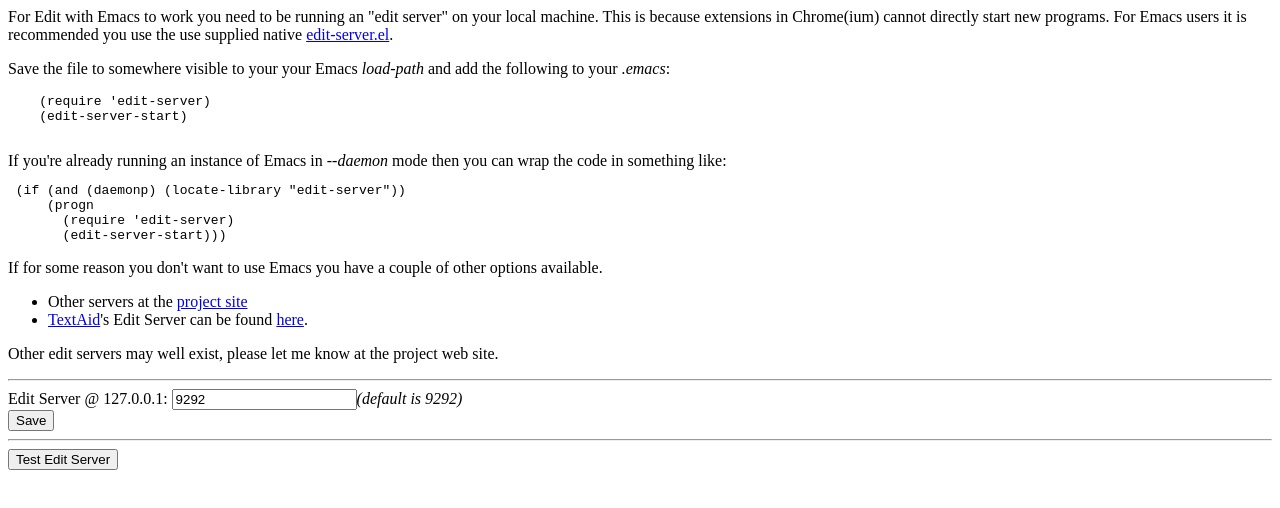
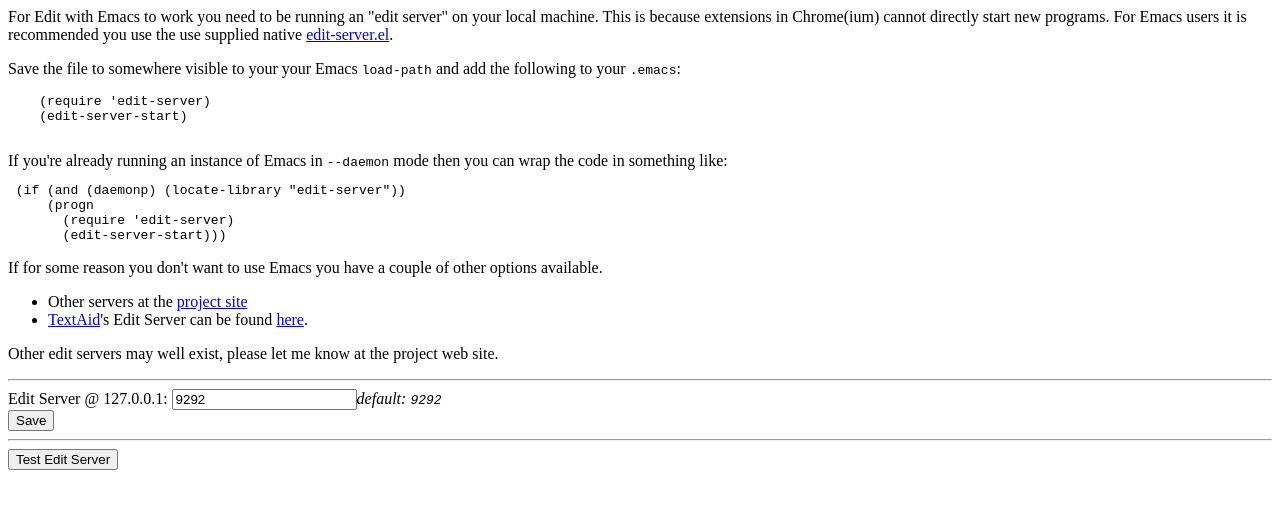
Before and after one commit to stsquad/emacs_chrome, a plain HTML site: page options.html in a window 1280 px wide. Drawn offline with Linux system fonts and the light colour scheme.

Commit message:
don't use <em> where <code> fits better, e.g. when mentioning emacs variables

```diff
--- a/options.html
+++ b/options.html
@@ -7,12 +7,12 @@ your local machine. This is because extensions in Chrome(ium) cannot
 directly start new programs. For Emacs users it is recommended you use the use supplied native
 <a href="servers/edit-server.el">edit-server.el</a>.
 <p>
-Save the file to somewhere visible to your your Emacs <em>load-path</em> and add the following to your <em>.emacs</em>:
+Save the file to somewhere visible to your your Emacs <code>load-path</code> and add the following to your <code>.emacs</code>:
   <pre>
     (require 'edit-server)
     (edit-server-start)
   </pre>
-If you're already running an instance of Emacs in <em>--daemon</em> mode then you can wrap the code in something like:
+If you're already running an instance of Emacs in <code>--daemon</code> mode then you can wrap the code in something like:
 <pre>
  (if (and (daemonp) (locate-library "edit-server"))
      (progn
@@ -32,7 +32,7 @@ Other edit servers may well exist, please let me know at the project web site.
 <p>
 <hr>
 Edit Server @ 127.0.0.1:
-<input id="port" type="text" name="port"><em>(default is 9292)</em><br>
+<input id="port" type="text" name="port"><em>default: <code>9292</code></em><br>
 <div id="status"></div>
 <button onclick="save_options()">Save</button>
 <hr>
```
